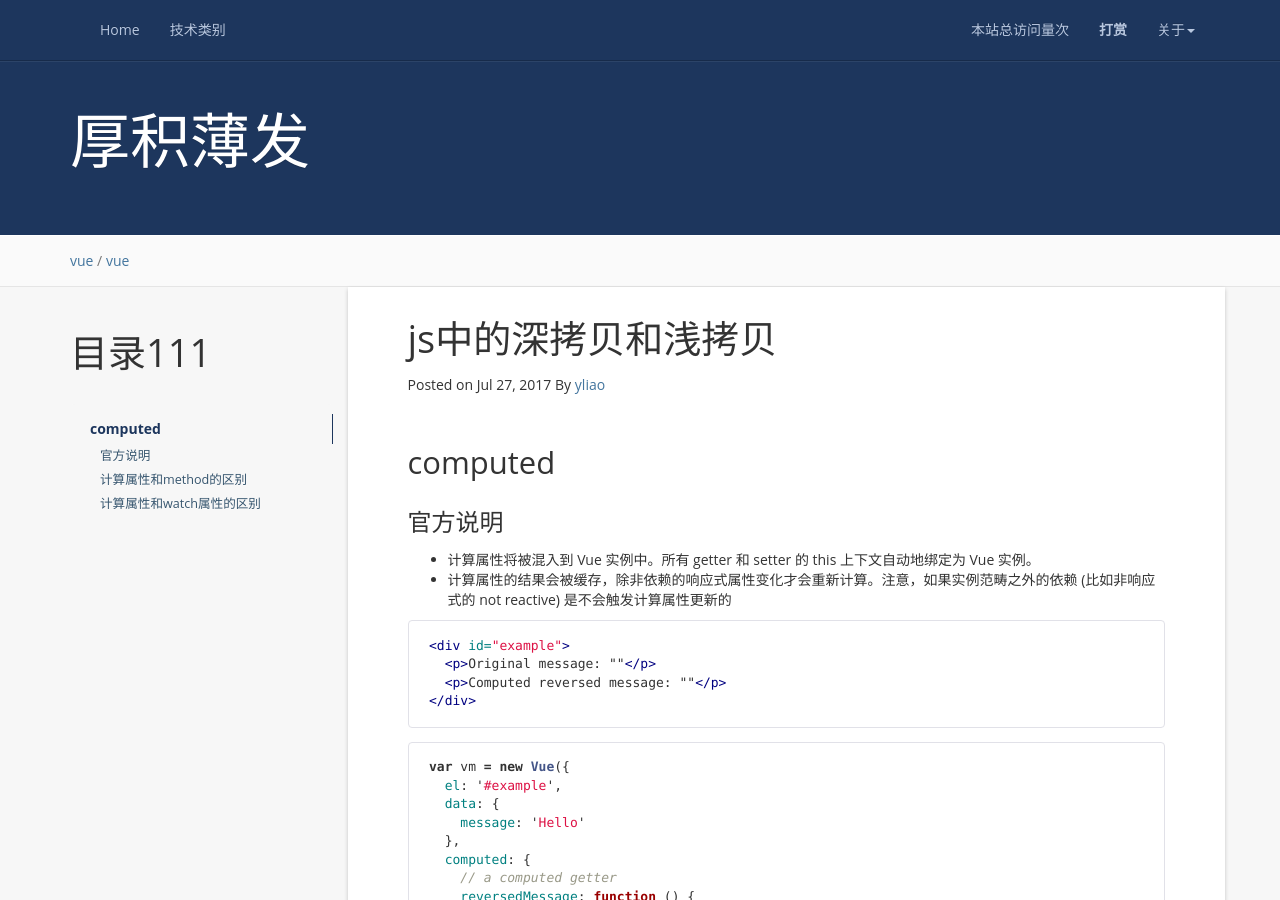
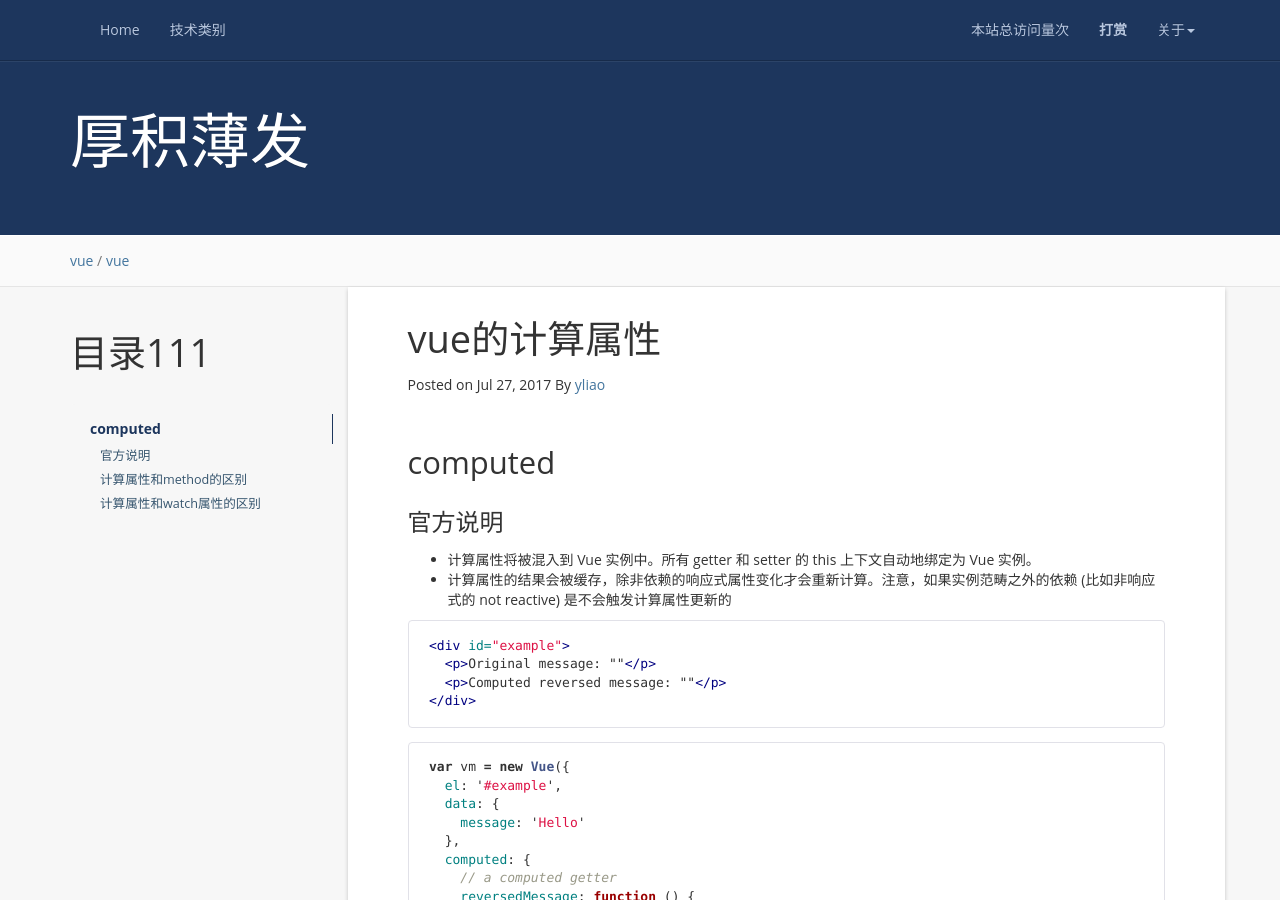
Before and after one commit to superlyao/blog, a Jekyll site: the page built from _posts/2017-7-17-vue的计算属性.md, in a window 1280 px wide and 900 px high. Built offline with Jekyll 4.4.1, drawn with Linux system fonts in a browser that asks for light colours; nearby versions of some CDN libraries; a script that is not in the unit is left out; comment, search, counter and statistics services are not loaded.

Commit message:
修改title

```diff
--- a/_posts/2017-7-17-vue的计算属性.md
+++ b/_posts/2017-7-17-vue的计算属性.md
@@ -1,6 +1,6 @@
 ---
 layout: post
-title:  "js中的深拷贝和浅拷贝"
+title:  "vue的计算属性"
 date:   2017-7-27
 categories: vue
 tag: vue
```
